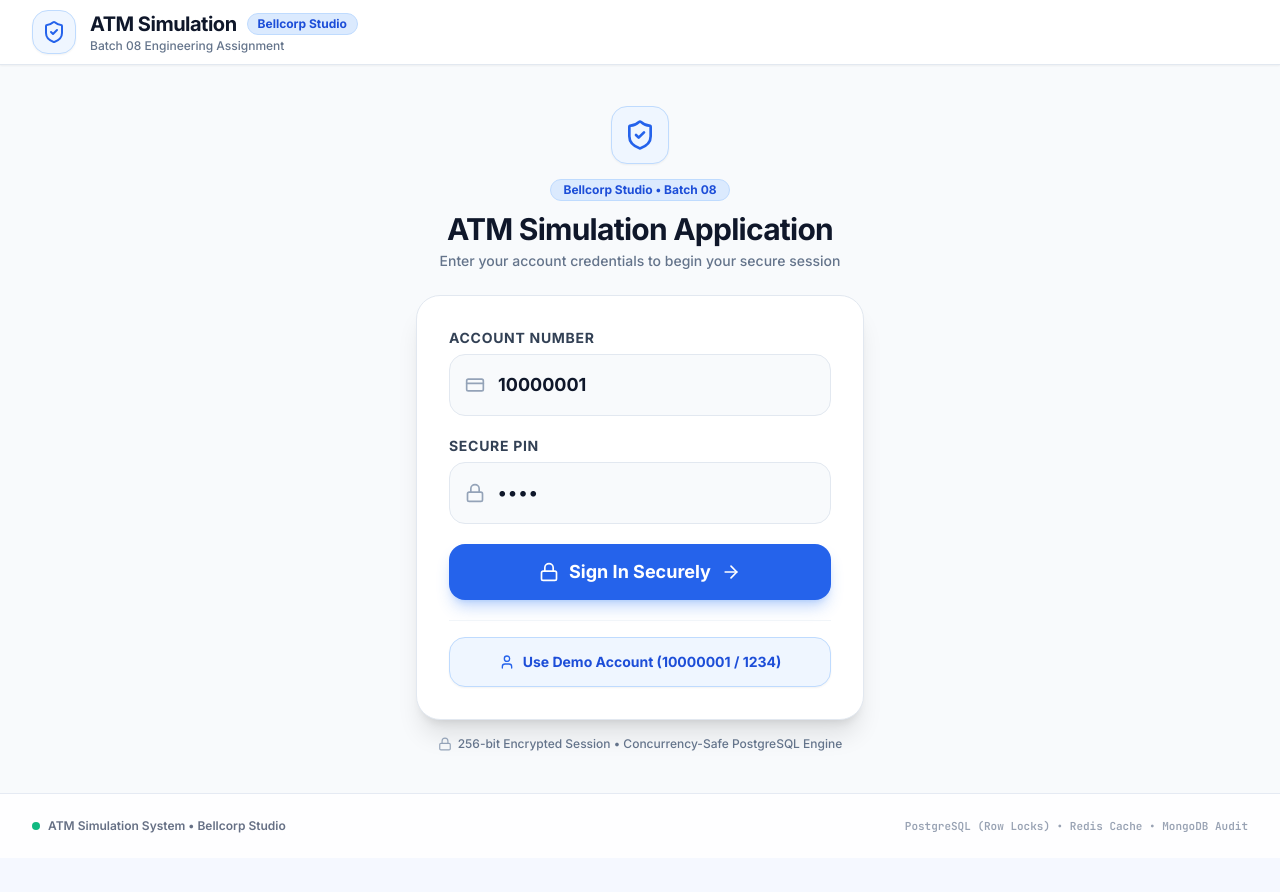
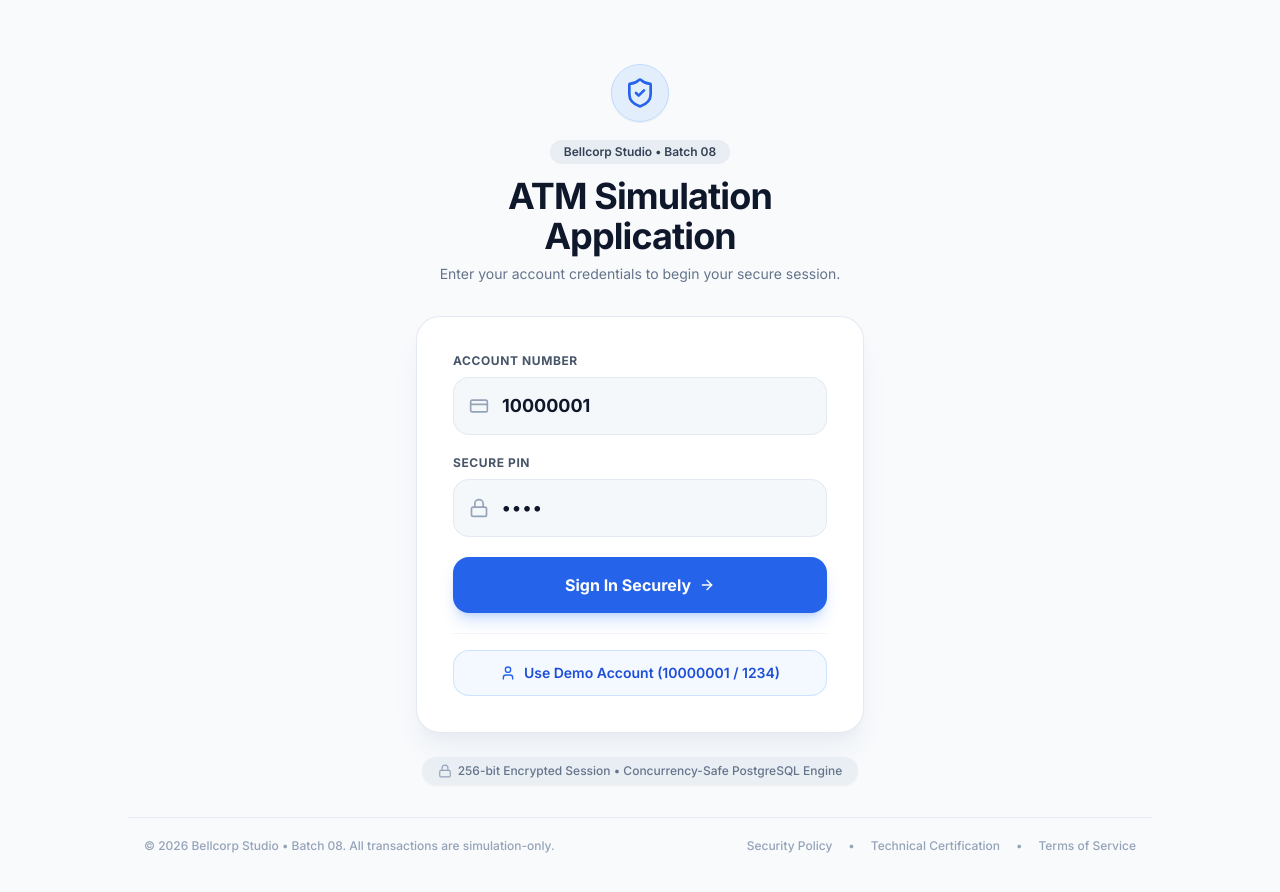
Before and after one commit to Nikhilgujjar27/Bellcorp-Studio-Assignment, a React (Vite) app in the folder client/: page / in a window 1280 px wide. Before the commit the page ends 858 px from the top, so only its background shows below. Built offline with nearby package versions, Linux system fonts and the light colour scheme; no server answers.

Commit message:
ui: apply pixel-perfect Stitch design layout for login terminal and standalone canvas

```diff
--- a/client/src/App.tsx
+++ b/client/src/App.tsx
@@ -8,10 +8,12 @@ export const App: React.FC = () => {
   const { user, isAuthenticated, login, logout } = useAuth();
 
   return (
-    <div className="min-h-screen bg-fintech-bg text-fintech-text flex flex-col selection:bg-fintech-blue-soft selection:text-fintech-blue">
+    <div className="min-h-screen bg-[#F8FAFC] text-slate-900 flex flex-col">
+      {isAuthenticated && user && (
         <Navbar user={user} onLogout={logout} />
+      )}
 
-      <main className="flex-1">
+      <main className="flex-1 flex flex-col">
         {!isAuthenticated || !user ? (
           <LoginPage onLoginSuccess={login} />
         ) : (
@@ -19,15 +21,17 @@ export const App: React.FC = () => {
         )}
       </main>
 
-      <footer className="border-t border-fintech-border py-6 text-center text-xs text-fintech-muted bg-white/90">
+      {isAuthenticated && user && (
+        <footer className="border-t border-slate-200 py-6 text-center text-xs text-slate-500 bg-white">
           <div className="max-w-7xl mx-auto px-4 sm:px-6 lg:px-8 flex flex-col sm:flex-row items-center justify-between gap-2 font-semibold">
             <div className="flex items-center space-x-2">
-            <span className="h-2 w-2 rounded-full bg-fintech-green"></span>
+              <span className="h-2 w-2 rounded-full bg-emerald-500"></span>
               <span>ATM Simulation System • Bellcorp Studio</span>
             </div>
-          <span className="text-fintech-subtle font-mono text-[11px]">PostgreSQL (Row Locks) • Redis Cache • MongoDB Audit</span>
+            <span className="text-slate-400 font-mono text-[11px]">PostgreSQL (Row Locks) • Redis Cache • MongoDB Audit</span>
           </div>
         </footer>
+      )}
     </div>
   );
 };
--- a/client/src/pages/LoginPage.tsx
+++ b/client/src/pages/LoginPage.tsx
@@ -38,32 +38,36 @@ export const LoginPage: React.FC<LoginPageProps> = ({ onLoginSuccess }) => {
   };
 
   return (
-    <div className="min-h-[calc(100vh-4.5rem)] flex items-center justify-center p-4 sm:p-6 bg-slate-50">
-      <div className="max-w-md w-full my-auto">
+    <div className="min-h-screen bg-[#F8FAFC] flex flex-col justify-between p-4 sm:p-6 lg:p-8">
+      {/* Centered Main Content */}
+      <div className="max-w-md w-full mx-auto my-auto py-8">
         {/* Brand Header */}
-        <div className="text-center mb-6">
-          <div className="inline-flex p-3 rounded-2xl bg-blue-50 border border-blue-200 text-blue-600 mb-3 shadow-sm">
+        <div className="text-center mb-8">
+          <div className="inline-flex p-3 rounded-full bg-blue-100/70 border border-blue-200 text-blue-600 mb-4 shadow-sm">
             <ShieldCheck className="w-8 h-8" />
           </div>
-          <div className="mb-2.5">
-            <span className="inline-flex items-center text-xs font-bold bg-blue-100 text-blue-700 border border-blue-200 px-3 py-0.5 rounded-full">
+
+          <div className="mb-3">
+            <span className="inline-flex items-center text-xs font-semibold bg-slate-200/70 text-slate-700 px-3.5 py-1 rounded-full">
               Bellcorp Studio • Batch 08
             </span>
           </div>
-          <h1 className="text-2xl sm:text-3xl font-extrabold text-slate-900 tracking-tight">
+
+          <h1 className="text-3xl sm:text-4xl font-extrabold text-slate-900 tracking-tight">
             ATM Simulation Application
           </h1>
-          <p className="text-xs sm:text-sm text-slate-500 font-medium mt-1">
-            Enter your account credentials to begin your secure session
+
+          <p className="text-sm text-slate-500 font-normal mt-2">
+            Enter your account credentials to begin your secure session.
           </p>
         </div>
 
         {/* Elevated Authentication Card */}
-        <div className="rounded-3xl bg-white border border-slate-200 p-6 sm:p-8 shadow-xl">
-          <form onSubmit={handleLogin} className="space-y-4 sm:space-y-5">
+        <div className="rounded-3xl bg-white border border-slate-200/90 p-7 sm:p-9 shadow-xl shadow-slate-200/60">
+          <form onSubmit={handleLogin} className="space-y-5">
             {/* Account Number Input */}
             <div>
-              <label className="block text-xs sm:text-sm font-black uppercase tracking-wider text-slate-700 mb-1.5">
+              <label className="block text-xs font-bold uppercase tracking-wider text-slate-600 mb-2">
                 Account Number
               </label>
               <div className="relative">
@@ -74,14 +78,14 @@ export const LoginPage: React.FC<LoginPageProps> = ({ onLoginSuccess }) => {
                   onChange={(e) => setAccountNumber(e.target.value)}
                   placeholder="10000001"
                   required
-                  className="w-full bg-slate-50 border border-slate-200 rounded-2xl pl-12 pr-4 py-3.5 sm:py-4 text-slate-900 font-bold text-base sm:text-lg focus:outline-none focus:bg-white focus:border-blue-600 focus:ring-2 focus:ring-blue-100 transition"
+                  className="w-full bg-slate-100/70 border border-slate-200/90 rounded-2xl pl-12 pr-4 py-3.5 text-slate-900 font-bold text-lg focus:outline-none focus:bg-white focus:border-blue-600 focus:ring-2 focus:ring-blue-100 transition"
                 />
               </div>
             </div>
 
             {/* PIN Input */}
             <div>
-              <label className="block text-xs sm:text-sm font-black uppercase tracking-wider text-slate-700 mb-1.5">
+              <label className="block text-xs font-bold uppercase tracking-wider text-slate-600 mb-2">
                 Secure PIN
               </label>
               <div className="relative">
@@ -93,7 +97,7 @@ export const LoginPage: React.FC<LoginPageProps> = ({ onLoginSuccess }) => {
                   onChange={(e) => setPin(e.target.value)}
                   placeholder="••••"
                   required
-                  className="w-full bg-slate-50 border border-slate-200 rounded-2xl pl-12 pr-4 py-3.5 sm:py-4 text-slate-900 font-bold text-base sm:text-lg tracking-widest focus:outline-none focus:bg-white focus:border-blue-600 focus:ring-2 focus:ring-blue-100 transition"
+                  className="w-full bg-slate-100/70 border border-slate-200/90 rounded-2xl pl-12 pr-4 py-3.5 text-slate-900 font-bold text-lg tracking-widest focus:outline-none focus:bg-white focus:border-blue-600 focus:ring-2 focus:ring-blue-100 transition"
                 />
               </div>
             </div>
@@ -106,11 +110,11 @@ export const LoginPage: React.FC<LoginPageProps> = ({ onLoginSuccess }) => {
               </div>
             )}
 
-            {/* Large Prominent Authenticate Button Matching Input Proportions */}
+            {/* Sign In Primary Button */}
             <button
               type="submit"
               disabled={isLoading}
-              className="w-full h-14 mt-4 rounded-2xl bg-blue-600 hover:bg-blue-700 active:bg-blue-800 text-white font-black text-base sm:text-lg shadow-lg shadow-blue-500/30 transition-all duration-150 flex items-center justify-center space-x-2.5 disabled:opacity-50 cursor-pointer"
+              className="w-full py-4 rounded-2xl bg-blue-600 hover:bg-blue-700 active:bg-blue-800 text-white font-bold text-base shadow-lg shadow-blue-500/25 transition-all duration-150 flex items-center justify-center space-x-2 disabled:opacity-50 cursor-pointer mt-2"
             >
               {isLoading ? (
                 <>
@@ -119,20 +123,19 @@ export const LoginPage: React.FC<LoginPageProps> = ({ onLoginSuccess }) => {
                 </>
               ) : (
                 <>
-                  <Lock className="w-5 h-5" />
                   <span>Sign In Securely</span>
-                  <ArrowRight className="w-5 h-5 ml-1" />
+                  <ArrowRight className="w-4 h-4 ml-1" />
                 </>
               )}
             </button>
           </form>
 
-          {/* Distinct Demo Account Helper Section */}
+          {/* Demo Account Helper Button */}
           <div className="mt-5 pt-4 border-t border-slate-100">
             <button
               type="button"
               onClick={handleFillDemo}
-              className="w-full py-3.5 px-4 rounded-2xl bg-blue-50 hover:bg-blue-100 text-blue-700 border border-blue-200 font-extrabold text-xs sm:text-sm shadow-sm transition-all duration-150 cursor-pointer flex items-center justify-center space-x-2"
+              className="w-full py-3 px-4 rounded-2xl bg-blue-50/70 hover:bg-blue-100 text-blue-700 border border-blue-200/70 font-semibold text-xs sm:text-sm transition-all duration-150 cursor-pointer flex items-center justify-center space-x-2"
             >
               <User className="w-4 h-4 text-blue-600 shrink-0" />
               <span>Use Demo Account (10000001 / 1234)</span>
@@ -140,12 +143,28 @@ export const LoginPage: React.FC<LoginPageProps> = ({ onLoginSuccess }) => {
           </div>
         </div>
 
-        {/* Security Trust Subtext with Perfect Inline Centering */}
-        <div className="text-center text-xs text-slate-500 mt-4 font-medium flex items-center justify-center gap-1.5 flex-wrap">
-          <Lock className="w-3.5 h-3.5 text-slate-400 shrink-0" />
-          <span>256-bit Encrypted Session • Concurrency-Safe PostgreSQL Engine</span>
+        {/* Security Trust Pill */}
+        <div className="mt-6 flex justify-center">
+          <div className="bg-slate-200/60 px-4 py-1.5 rounded-full text-xs text-slate-500 font-medium inline-flex items-center gap-1.5 shadow-sm">
+            <Lock className="w-3.5 h-3.5 text-slate-400 shrink-0" />
+            <span>256-bit Encrypted Session • Concurrency-Safe PostgreSQL Engine</span>
+          </div>
         </div>
       </div>
+
+      {/* Clean Bottom Legal / Certification Footer */}
+      <footer className="w-full max-w-5xl mx-auto border-t border-slate-200/80 pt-5 pb-2 flex flex-col sm:flex-row items-center justify-between text-xs text-slate-400 font-medium px-4 gap-2">
+        <div>
+          © 2026 Bellcorp Studio • Batch 08. All transactions are simulation-only.
+        </div>
+        <div className="flex items-center space-x-4">
+          <span>Security Policy</span>
+          <span>•</span>
+          <span>Technical Certification</span>
+          <span>•</span>
+          <span>Terms of Service</span>
+        </div>
+      </footer>
     </div>
   );
 };
```
Lines whose indentation alone changed are shown as unchanged.
